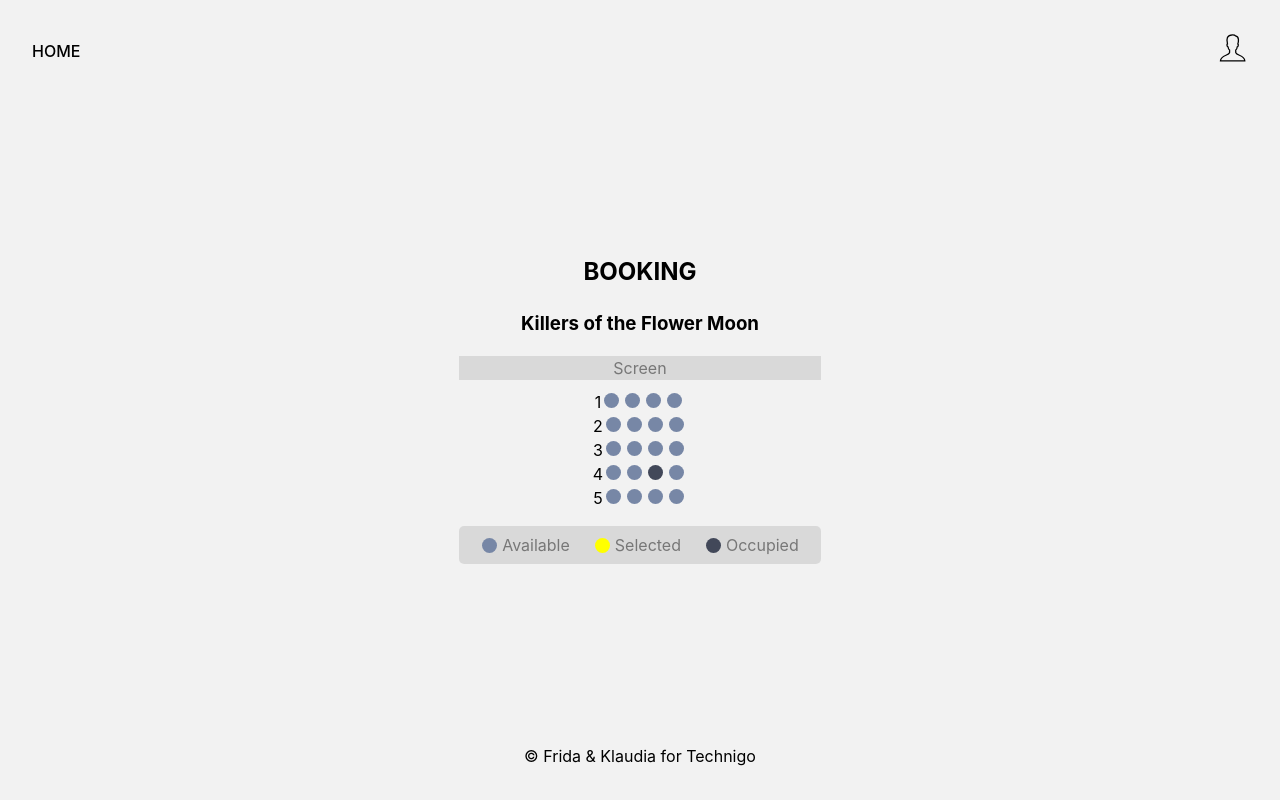
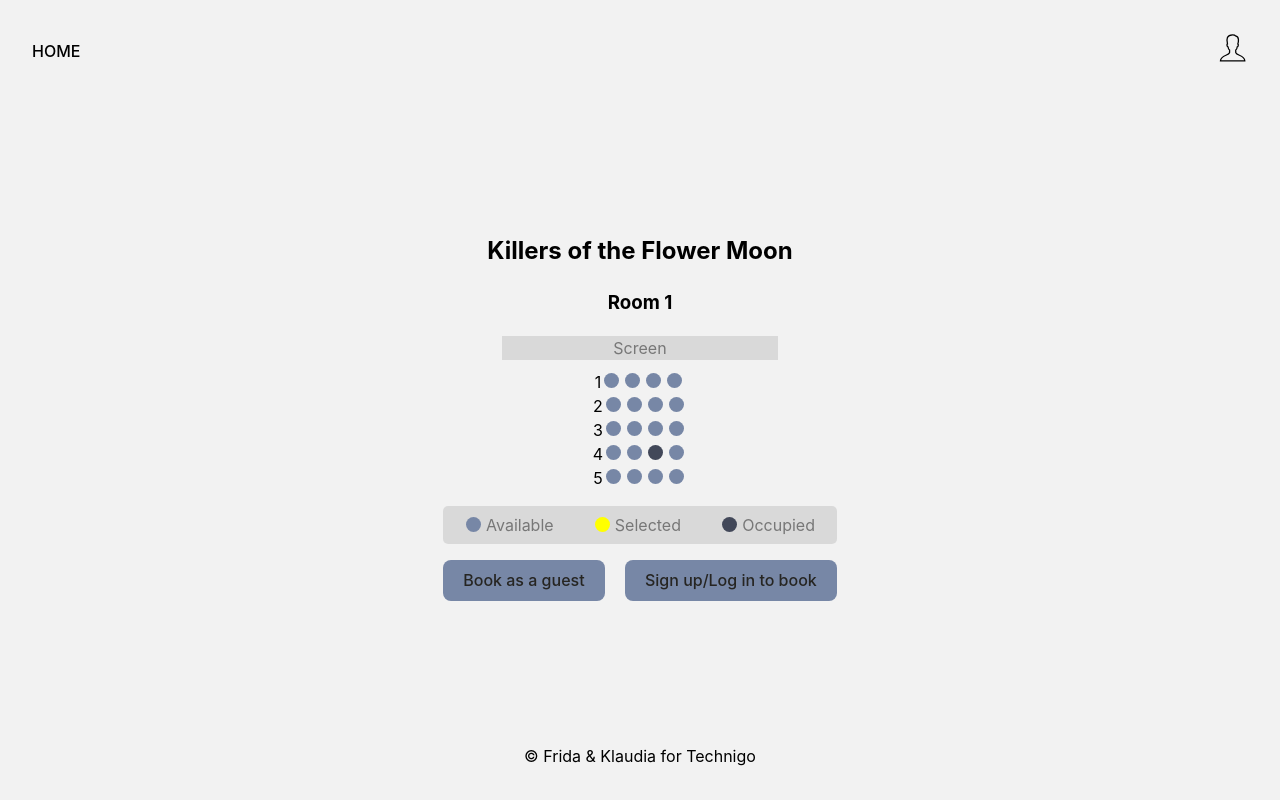
Before and after one commit to Technigo/final-boiler-plate-monorepo, a React (Vite) app: page /booking in a window 1280 px wide. Built offline with nearby package versions, Linux system fonts and the light colour scheme; no server answers.

Commit message:
Added booking-buttons that routes the user to a bookingForm, different routes depending on is loggedIn-user, guest or wanting to register as a user. I use Link-state and useLocation to pass along the selectedSeats

```diff
--- a/src/App.css
+++ b/src/App.css
@@ -0,0 +1,6 @@
+.button-container {
+    display: flex;
+    justify-content: center;
+    align-items: center;
+    gap: 20px;
+}
--- /dev/null
+++ b/src/components/BookingForm.jsx
@@ -0,0 +1,18 @@
+import { useLocation } from "react-router-dom"
+
+export const BookingForm = () => {
+
+    const location = useLocation()
+    const { selectedSeats } = location.state
+
+    console.log(selectedSeats, 'selected seats')
+
+    return(
+        <>
+            <form>
+                PLEASE BOOK:
+                <input type="text" />
+            </form>
+        </>
+    )
+}
--- a/src/pages/Booking.css
+++ b/src/pages/Booking.css
@@ -1,6 +1,8 @@
 .the-screen {
     background-color: var(--screen-color);
     color: var(--screen-text-color);
+    width: 70%;
+    margin: 0 auto;
 }
 
 .seat-container {
--- a/src/pages/Booking.jsx
+++ b/src/pages/Booking.jsx
@@ -1,4 +1,7 @@
 import { useState } from 'react'
+import { Link } from 'react-router-dom'
+import { userStore } from '../store/userStore'
+
 import data from '../showTime.json'
 
 import './Booking.css'
@@ -14,8 +17,10 @@ const compareArrays = (arrayOne, arrayTwo) => {
 
 export const Booking = () => {
 	const [ selectedSeats, setSelectedSeats ] = useState([])
+	const isLoggedIn = userStore.getState().isLoggedIn
 
 	const thisShowTime = data[1]
+	const cinemaHall = thisShowTime.cinemaHall
 	const movieTitle = thisShowTime.movieTitle
 	const seatInfo = thisShowTime.seats
 
@@ -50,8 +55,8 @@ export const Booking = () => {
 
 	return (
 		<>
-			<h2>BOOKING</h2>
-			<h3>{movieTitle}</h3>
+			<h2>{movieTitle}</h2>
+			<h3>{cinemaHall}</h3>
 			<section className="cinema-container">
 				<div className="the-screen">Screen</div>
 				<div className="seat-container">
@@ -85,6 +90,20 @@ export const Booking = () => {
 					</li>
 				</ul>
 			</section>
+			{isLoggedIn ? (
+				<>
+					<div className="button-container">
+						<Link to={`/bookingForm/user`} state={{ seats: selectedSeats }}><button>BOOK</button></Link>
+					</div>
+				</>
+			) : (
+				<>
+					<div className="button-container">
+						<Link to={`/bookingForm/guest`} state={{ seats: selectedSeats }}><button>Book as a guest</button></Link>
+						<Link to={`/bookingForm/register`} state={{ seats: selectedSeats }}><button>Sign up/Log in to book</button></Link>
+					</div>
+				</>
+			)}
 		</>
 	)
 }
--- a/src/pages/Register.css
+++ b/src/pages/Register.css
@@ -18,10 +18,10 @@
 	display: flex;
 	justify-content: center;
 	align-items: start;
+	margin-top: 1rem;
 }
 .button-container button {
 	font-size: 1em;
-	margin-top: 1rem;
 	background-color: var(--primary-color); /*beige color as in Trello? */
 	color: var(--background-color);
 }
--- a/src/pages/Register.jsx
+++ b/src/pages/Register.jsx
@@ -73,7 +73,7 @@ export const Register = () => {
 				/>
 			</div>
 			<div className="button-container">
-				<button onClick={onRegisterClick}> Register</button>
+				<button onClick={onRegisterClick}>Register</button>
 			</div>
 		</div>
 		//  </>
--- a/src/routes/routes.jsx
+++ b/src/routes/routes.jsx
@@ -3,6 +3,7 @@ import { Home } from '../pages/Home'
 import { Login } from '../pages/Login'
 import { Register } from '../pages/Register'
 import { Booking } from '../pages/Booking'
+import { BookingForm } from '../components/BookingForm'
 import { UserProfile } from '../pages/UserProfile'
 import { Movie } from '../pages/Movie'
 import { NotFound } from '../pages/NotFound'
@@ -26,6 +27,10 @@ const routes = (
 			element={<Booking />}
 		/>
 		<Route
+			path="/bookingForm/:typeOfBooking"
+			element={<BookingForm />}
+		/>
+		<Route
 			path="/:movie"
 			element={<Movie />}
 		/>
--- a/src/store/userStore.jsx
+++ b/src/store/userStore.jsx
@@ -1,6 +1,4 @@
-
 import { create } from 'zustand'
-
 
 const apiEnv = import.meta.env.VITE_BACKEND_API;
 
```
